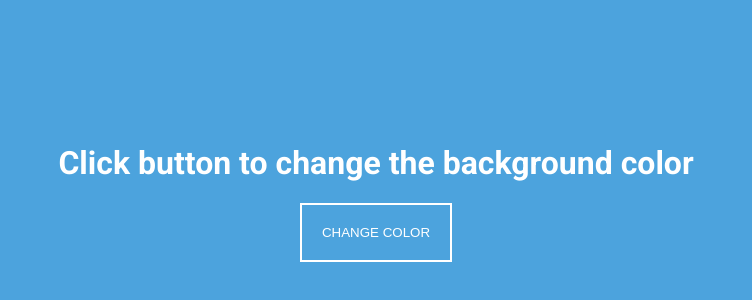
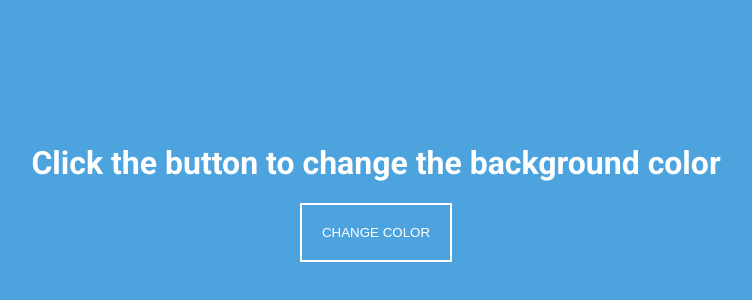
Before and after one commit to MatteoRigamonti/change-background-color-click, a plain HTML site: page index.html in a window 1280 px wide. Shown: the part 208-508 px from the top of the page, without its empty margins (264-1016 px from the left). Drawn offline with Linux system fonts and the light colour scheme.

Commit message:
Modified welcome text

```diff
--- a/index.html
+++ b/index.html
@@ -10,7 +10,7 @@
 		<link href="https://fonts.googleapis.com/css2?family=Roboto:wght@300;700&display=swap" rel="stylesheet" />
 	</head>
 	<body id="general-bg-color">
-		<h1>Click button to change the background color</h1>
+		<h1>Click the button to change the background color</h1>
 
 		<div class="change-box"><button onclick="changeColor()">Change color</button></div>
 		<script src="script.js"></script>
```
